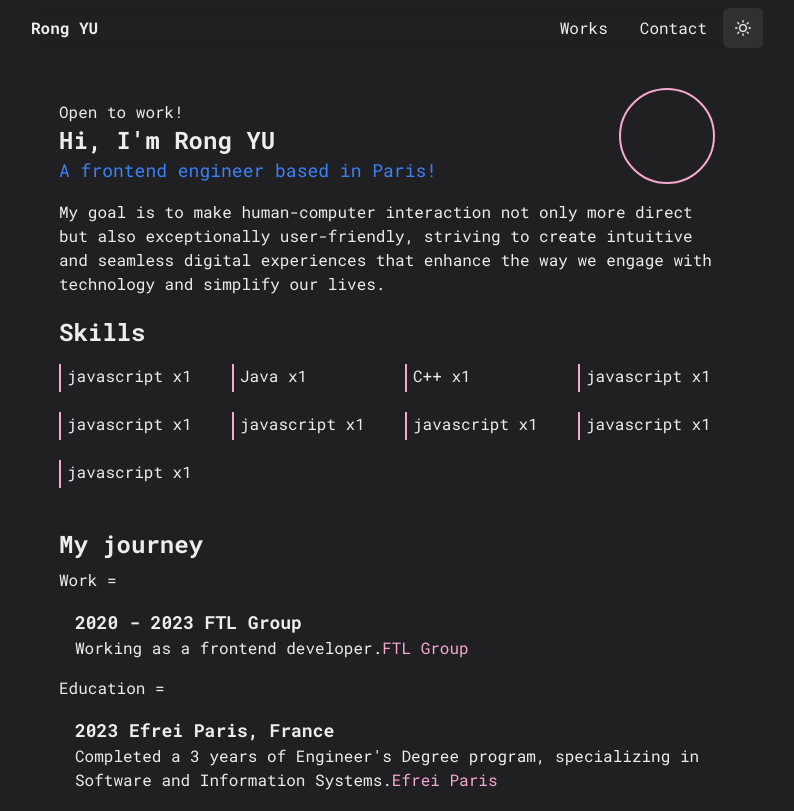
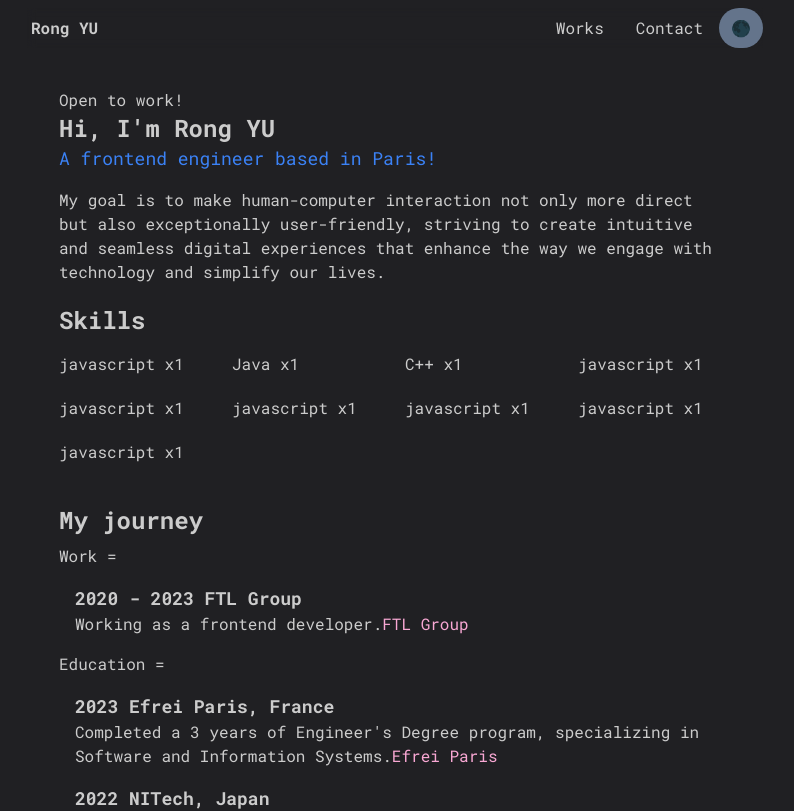
Before and after one commit to Rong-YU/portfolio, a Next.js app: page / in a window 1280 px wide. Shown: the top 811 px of the page, without its empty margins (245-1039 px from the left). Built offline with nearby package versions, Linux system fonts and the light colour scheme.

Commit message:
Fix: home page

```diff
--- a/app/components/Header.tsx
+++ b/app/components/Header.tsx
@@ -4,9 +4,7 @@ import Link from "next/link";
 import { usePathname } from "next/navigation";
 import React from "react";
 import { motion } from "framer-motion";
-import { Button, IconButton, Menu, MenuButton, MenuItem, MenuList, useColorMode } from "@chakra-ui/react";
-import { SunIcon, MoonIcon, HamburgerIcon } from "@chakra-ui/icons";
-
+import { useTheme } from "./ThemeProvider";
 type Props = {};
 
 type LinkItemProps = {
@@ -25,13 +23,12 @@ const LinkItem = ({ href, path, children }: LinkItemProps) => {
 
 export default function Header({}: Props) {
 	const pathName = usePathname();
-	const { colorMode, toggleColorMode } = useColorMode();
-
+	const { theme, setTheme } = useTheme();
 	return (
 		<motion.div
 			initial={{ y: -50 }}
 			animate={{ y: 0 }}
-			className="flex sticky top-0 backdrop-blur-sm mx-4 mt-2 justify-between"
+			className="flex sticky z-5 top-0 backdrop-blur-sm mx-4 mt-2 justify-between"
 		>
 			<Link className="p-2 pl-0 mx-1" href="/">
 				<p className="font-bold">Rong YU</p>
@@ -44,7 +41,16 @@ export default function Header({}: Props) {
 					<p>Contact</p>
 				</LinkItem>
 			</div>
-			<div className="flex flex-row">
+			<motion.div
+				whileTap={{ rotate: 360, scale: 1.2 }}
+				onClick={setTheme}
+				className={`rounded-full py-2 px-3 hover:cursor-pointer ${
+					theme === "light" ? "bg-blue-200" : "bg-slate-500"
+				}`}
+			>
+				{theme === "light" ? "🌝" : "🌑"}
+			</motion.div>
+			{/* <div className="flex flex-row">
 				<IconButton
 					aria-label="toggle theme"
 					onClick={toggleColorMode}
@@ -64,9 +70,9 @@ export default function Header({}: Props) {
 								<span>Guest book</span>
 							</MenuItem>
 						</MenuList>
-					</Menu>
-				</div>
-			</div>
+					</Menu> */}
+			{/* </div> */}
+			{/* </div> */}
 		</motion.div>
 	);
 }
--- a/app/components/ProjectList.tsx
+++ b/app/components/ProjectList.tsx
@@ -1,5 +1,4 @@
 "use client";
-import { CloseButton, IconButton } from "@chakra-ui/react";
 import { motion, AnimatePresence, AnimateSharedLayout } from "framer-motion";
 import React, { ReactNode, useState } from "react";
 
@@ -24,6 +23,7 @@ export default function ProjectList({}: Props) {
 			<div className="grid grid-cols-1 md:grid-cols-2 md:gap-6 gap-4">
 				{items.map((item) => (
 					<motion.div
+						key={item.id}
 						className={`backdrop-blur-sm shadow-xl p-4 border border-black  ${
 							selectedId === null ? "hover:cursor-pointer" : "cursor-not-allowed"
 						}`}
@@ -45,7 +45,7 @@ export default function ProjectList({}: Props) {
 						layoutId={selectedId}
 					>
 						<div className="float-right">
-							<CloseButton size="sm" onClick={() => setSelectedId(null)} />
+							{/* <CloseButton size="sm" onClick={() => setSelectedId(null)} /> */}
 						</div>
 
 						<motion.h5>{item?.subtitle}</motion.h5>
--- a/app/components/Skill.tsx
+++ b/app/components/Skill.tsx
@@ -1,16 +1,5 @@
 "use client";
-import {
-	Popover,
-	PopoverArrow,
-	PopoverBody,
-	PopoverCloseButton,
-	PopoverContent,
-	PopoverFooter,
-	PopoverHeader,
-	PopoverTrigger,
-	Portal,
-	useColorMode,
-} from "@chakra-ui/react";
+
 import { motion } from "framer-motion";
 import React from "react";
 
@@ -20,37 +9,16 @@ type Props = {
 };
 
 export default function Skill({ name, numberOfRelatedProject }: Props) {
-	const { colorMode } = useColorMode();
-	const bgColor = colorMode === "light" ? "#ffffff" : "#202023";
-
 	return (
-		<Popover>
-			<PopoverTrigger>
 		<motion.div
 			whileHover={{ scale: 1.1 }}
 			whileTap={{ scale: 1.1 }}
 			whileFocus={{ scale: 1.1 }}
 			className="relative hover:cursor-pointer"
 		>
-					<div className="w-0.5 h-full absolute  -z-10 bg-pink-300"></div>
-					<div className="z-1 ml-1 mb-1 pl-1" style={{ backgroundColor: bgColor }}>
 			<div>
 				{name} x{numberOfRelatedProject.toString()}
 			</div>
-					</div>
 		</motion.div>
-			</PopoverTrigger>
-			<Portal>
-				<PopoverContent>
-					<PopoverArrow />
-					<PopoverCloseButton />
-					<PopoverBody>
-						<div>
-							{name} : {numberOfRelatedProject.toString()}
-						</div>
-					</PopoverBody>
-				</PopoverContent>
-			</Portal>
-		</Popover>
 	);
 }
--- /dev/null
+++ b/app/components/ThemeProvider.tsx
@@ -0,0 +1,38 @@
+"use client";
+
+import React, { useState, createContext, useLayoutEffect, useContext } from "react";
+type Props = {
+	children: React.ReactNode;
+};
+export const ThemeContext = createContext({ theme: "dark", setTheme() {} });
+
+export default function ThemeProvider({ children }: Props) {
+	const [theme, setTheme] = useState("dark");
+
+	function toggleTheme() {
+		setTheme(theme === "light" ? "dark" : "light");
+	}
+	useLayoutEffect(() => {
+		if (theme === "light") {
+			document.documentElement.classList.remove("dark-mode");
+			document.documentElement.classList.add("light-mode");
+		} else {
+			document.documentElement.classList.remove("light-mode");
+			document.documentElement.classList.add("dark-mode");
+		}
+	}, [theme]);
+
+	const providerValue = {
+		theme: theme,
+		setTheme: toggleTheme,
+	};
+	return <ThemeContext.Provider value={providerValue}>{children}</ThemeContext.Provider>;
+}
+
+export const useTheme = () => {
+	const context = useContext(ThemeContext);
+	if (context === undefined) {
+		throw new Error("this component must be wrapped in a ThemeProvider");
+	}
+	return context;
+};
--- a/app/globals.css
+++ b/app/globals.css
@@ -1,3 +1,17 @@
 @tailwind base;
 @tailwind components;
 @tailwind utilities;
+
+:root{
+    color: #cccccc;
+    background-color: #202023;
+}
+
+.light-mode {
+    color: #101212;
+    background-color: #ffffff;
+  }
+  .dark-mode {
+    color: #cccccc;
+    background-color: #202023;
+  }
--- a/app/page.tsx
+++ b/app/page.tsx
@@ -5,15 +5,15 @@ export default function Home() {
 	return (
 		<div className="mt-10">
 			<section className="mt-5">
-				<div className="flex flex-col md:flex-row justify-end">
+				<div className="flex flex-col md:flex-row">
 					<div className="flex-col md:w-2/3 w-full mt-auto">
 						<TypeWriter></TypeWriter>
 						<h1 className="font-bold text-2xl	">Hi, I'm Rong YU</h1>
 						<h2 className="text-lg text-blue-500">A frontend engineer based in Paris!</h2>
 					</div>
-					<div className="flex md:w-1/3 w-full justify-center md:justify-end mt-4 my-2 md:m-0">
+					{/* <div className="flex md:w-1/3 w-full justify-center md:justify-end mt-4 my-2 md:m-0">
 						<div className="border-2 border-solid w-24 h-24 border-pink-300 rounded-full md:mr-4"></div>
-					</div>
+					</div> */}
 				</div>
 
 				<p className="mt-4">
--- a/package.json
+++ b/package.json
@@ -9,11 +9,6 @@
     "lint": "next lint"
   },
   "dependencies": {
-    "@chakra-ui/icons": "^2.1.1",
-    "@chakra-ui/react": "^2.8.1",
-    "@emotion/react": "^11.11.1",
-    "@emotion/styled": "^11.11.0",
-    "@next/font": "^13.4.19",
     "@types/node": "20.5.1",
     "@types/react": "18.2.20",
     "@types/react-dom": "18.2.7",
--- /dev/null
+++ b/public/technology.tsx
@@ -0,0 +1 @@
+const a = [];
```
Also changed, not shown: app/layout.tsx (+4 -3 lines), public/project.tsx (added, +10 -0 lines), app/assets/icon/icon-user.png (added), 1 other file (tests, documents, lock files or other folders). Lines whose indentation alone changed are shown as unchanged.
